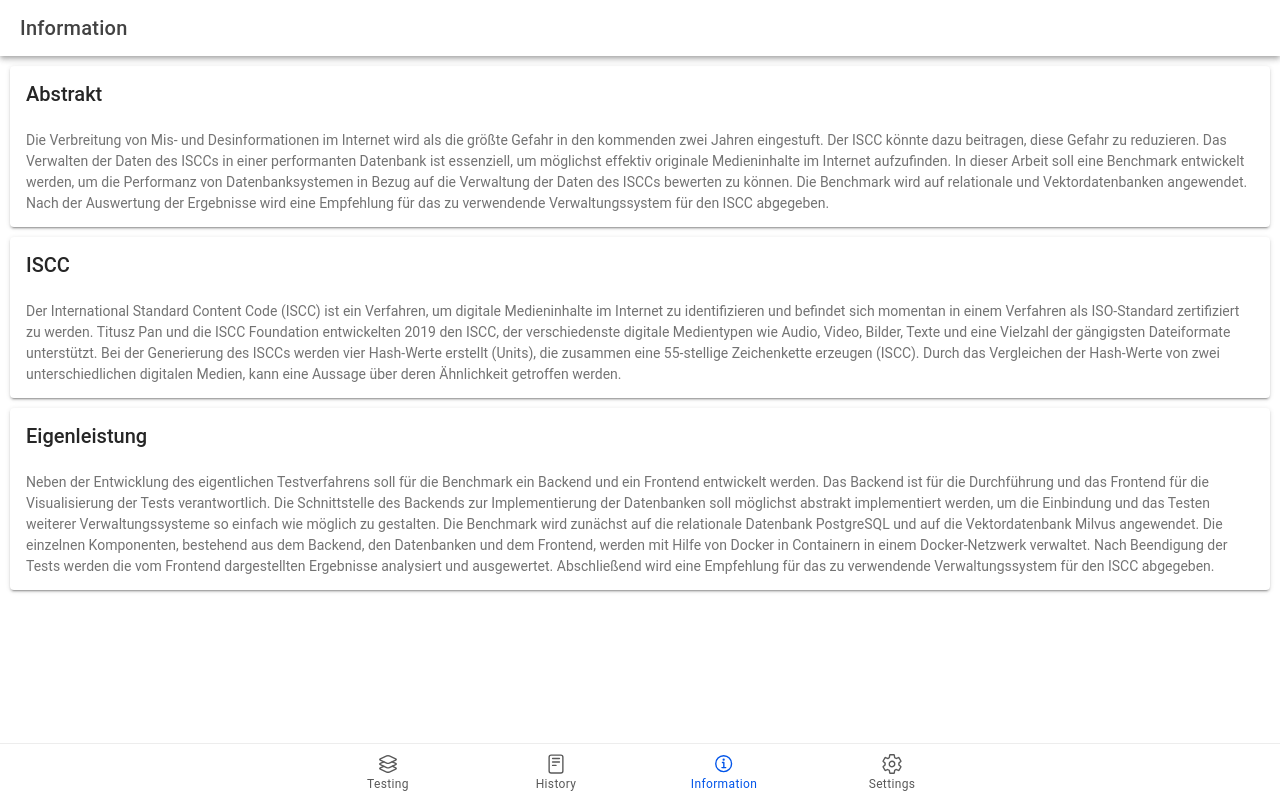
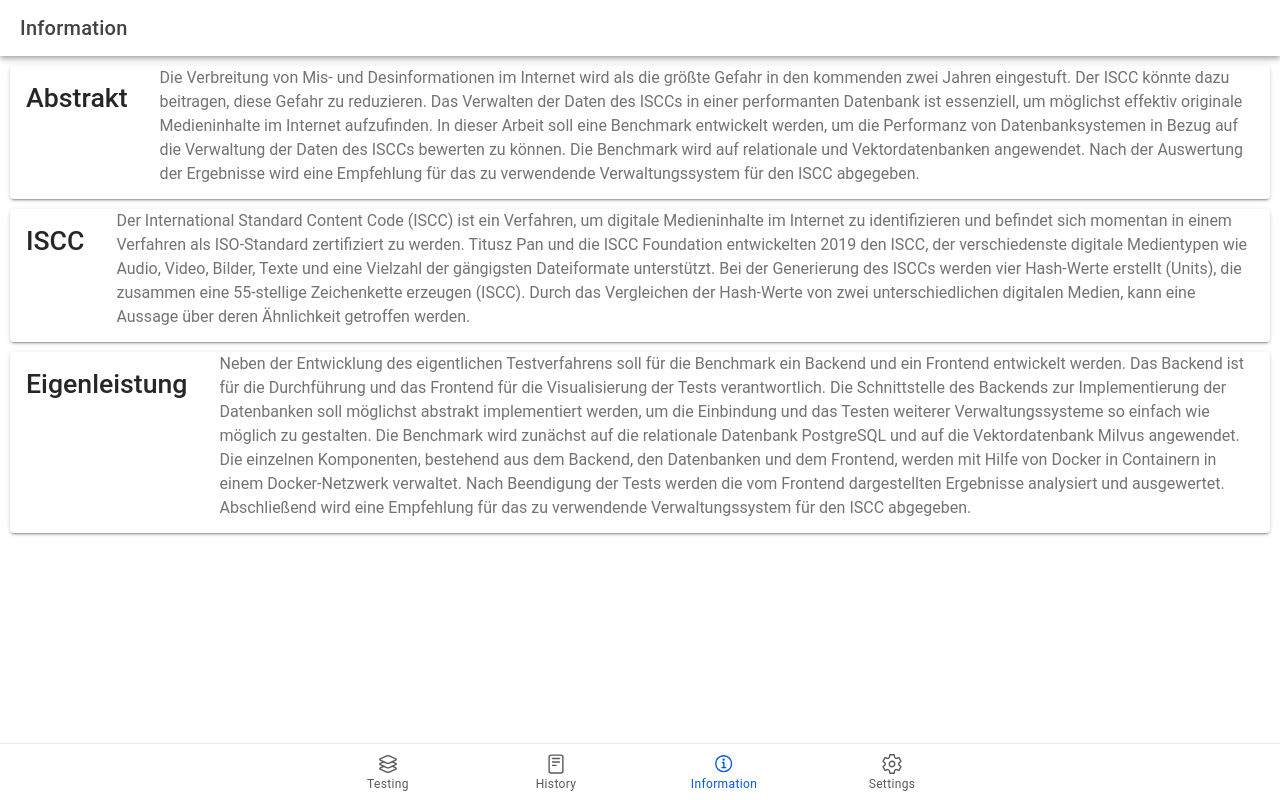
Before and after one commit to dkrakau/db-benchmark, a React (Vite) app in the folder frontend/: page /information in a window 1280 px wide. Built offline with nearby package versions, Linux system fonts and the light colour scheme.

Commit message:
Add styles

```diff
--- a/frontend/src/components/InformationCard.module.css
+++ b/frontend/src/components/InformationCard.module.css
@@ -1,7 +1,15 @@
-.informationCard {}
+.informationCard {
+    display: flex;
+}
 
-.title {}
+.title {
+    font-size: 20pt;
+}
 
-.subtitle {}
+.subtitle {
+    font-size: 16pt;
+}
 
-.content {}
+.content {
+    font-size: 12pt;
+}
--- a/frontend/src/pages/HistoryPage.module.css
+++ b/frontend/src/pages/HistoryPage.module.css
@@ -1,4 +1,6 @@
-.contentHistoryPage {}
+.contentHistoryPage {
+    display: flex;
+}
 
 .items {
     display: flex;
--- a/frontend/src/pages/InformationPage.module.css
+++ b/frontend/src/pages/InformationPage.module.css
@@ -1 +1,3 @@
-.contentInformationPage {}
+.contentInformationPage {
+    display: flex;
+}
--- a/frontend/src/pages/NotFoundPage.module.css
+++ b/frontend/src/pages/NotFoundPage.module.css
@@ -1,4 +1,6 @@
-.contentNotFoundPage {}
+.contentNotFoundPage {
+    display: flex;
+}
 
 .error {
     height: 100%;
--- a/frontend/src/pages/NotFoundPage.tsx
+++ b/frontend/src/pages/NotFoundPage.tsx
@@ -7,7 +7,7 @@ const NotFoundPage: React.FC = () => {
         <IonPage>
             <IonHeader>
                 <IonToolbar>
-                    <IonTitle>Page not found</IonTitle>
+                    <IonTitle>Page Not Found</IonTitle>
                 </IonToolbar>
             </IonHeader>
             <IonContent fullscreen>
--- a/frontend/src/pages/SettingsPage.module.css
+++ b/frontend/src/pages/SettingsPage.module.css
@@ -1,4 +1,6 @@
-.contentSettingsPage {}
+.contentSettingsPage {
+    display: flex;
+}
 
 .settingsList {
     display: flex;
--- a/frontend/src/pages/SettingsPage.tsx
+++ b/frontend/src/pages/SettingsPage.tsx
@@ -15,7 +15,7 @@ const SettingsPage: React.FC = () => {
             <IonTitle size="large">Settings</IonTitle>
           </IonToolbar>
         </IonHeader>
-        <IonContent className={styles.contentSettingsPage}>
+        <IonContent>
           <IonList className={styles.settingsList}>
             <IonItem>
               <IonInput label="Number of queries" value="100" />
--- a/frontend/src/pages/TestingPage.module.css
+++ b/frontend/src/pages/TestingPage.module.css
@@ -1,4 +1,6 @@
-.contentTestingPage {}
+.contentTestingPage {
+    display: flex;
+}
 
 .items {
     display: flex;
@@ -15,4 +17,6 @@
     justify-content: center;
 }
 
-.selectionInfo {}
+.selectionInfo {
+    font-size: 12pt;
+}
```
Also changed, not shown: frontend/src/components/FileViewerCard.module.css (+9 -3 lines).
